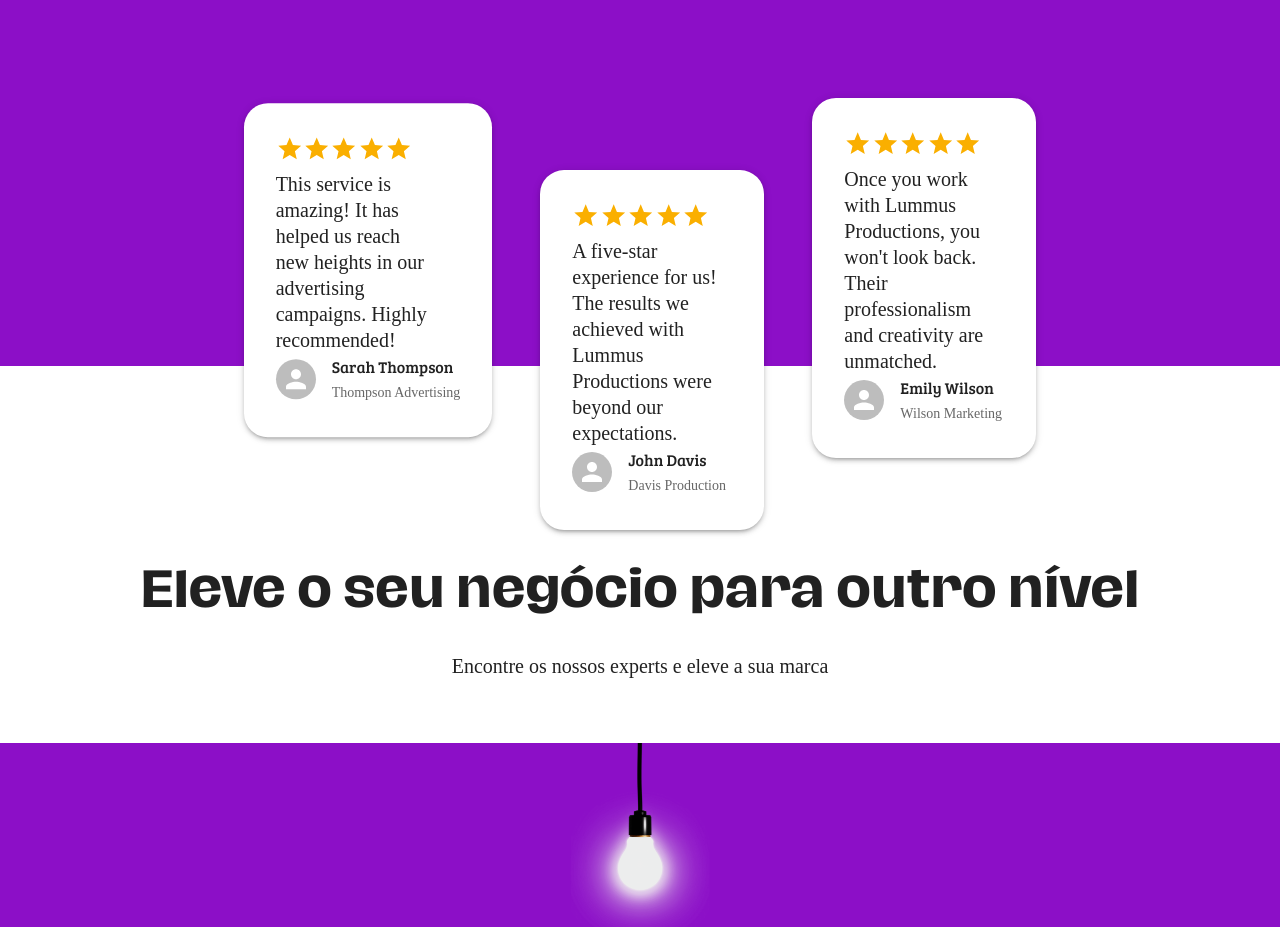
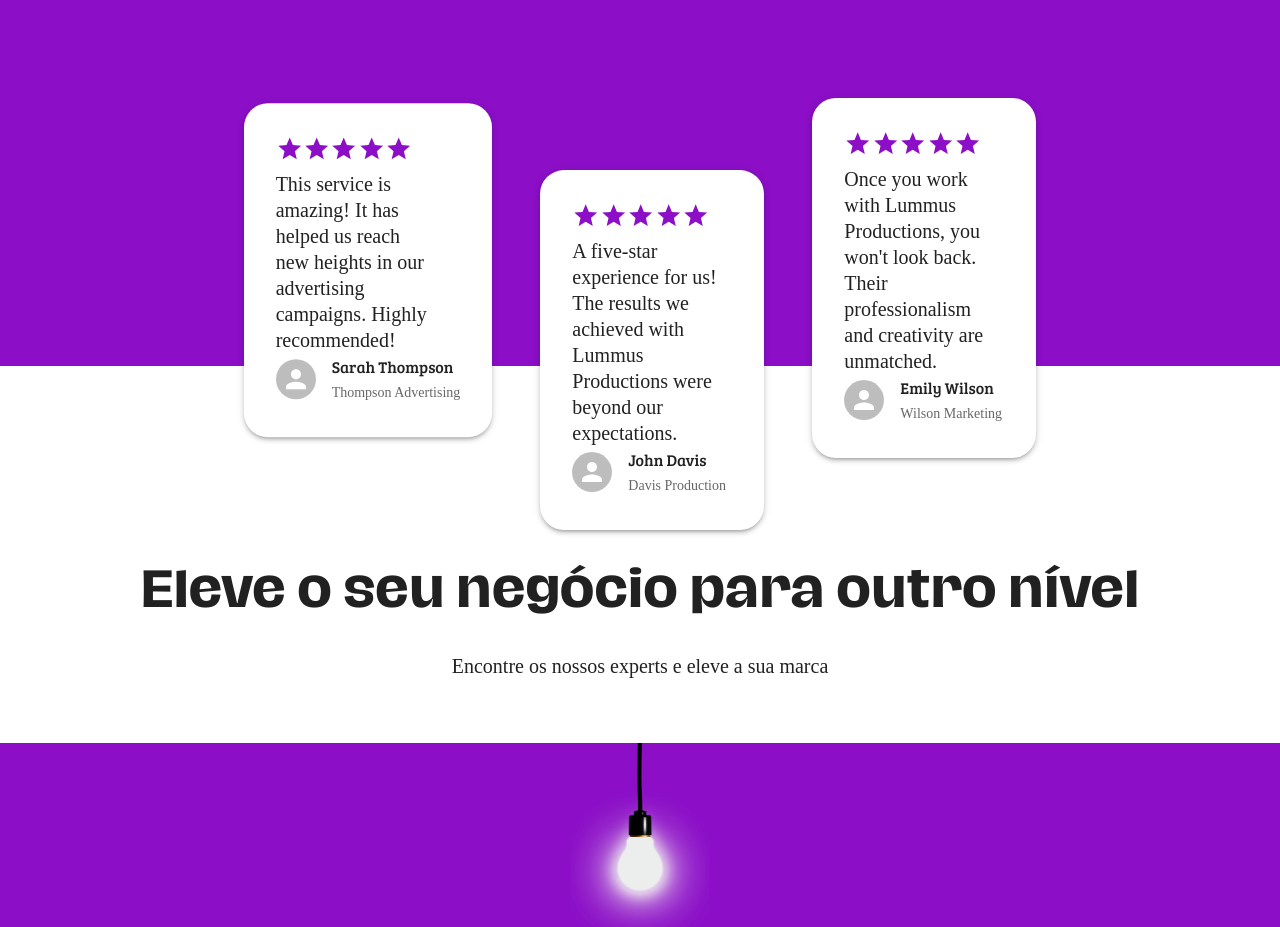
Before and after one commit to johannDeLaCruz/lummus_productions, a React (Vite) app: page / in a window 1280 px wide. Shown: the part 4320-5247 px from the top of the page. Built offline with nearby package versions, Linux system fonts and the light colour scheme.

Commit message:
fix(testimonials): :lipstick: fix rating star color

```diff
--- a/src/themes/theme.js
+++ b/src/themes/theme.js
@@ -73,6 +73,13 @@
     },
   },
   components: {
+    MuiRating: {
+      styleOverrides: {
+        root: {
+          color: "#8C0FC7",
+        },
+      },
+    },
     MuiTypography: {
       defaultProps: {
         variantMapping: {
@@ -92,7 +99,8 @@
     MuiPaper: {
       styleOverrides: {
         root: {
-          boxShadow: '0px 3px 3px -2px rgba(0, 0, 0, 0.2), 0px 3px 4px 0px rgba(0, 0, 0, 0.14), 0px 1px 8px 0px rgba(0, 0, 0, 0.12)',
+          boxShadow:
+            "0px 3px 3px -2px rgba(0, 0, 0, 0.2), 0px 3px 4px 0px rgba(0, 0, 0, 0.14), 0px 1px 8px 0px rgba(0, 0, 0, 0.12)",
         },
       },
     },
@@ -131,7 +139,7 @@
   },
   breakpoints: {
     values: {
-      xxs:0,
+      xxs: 0,
       xs: 375,
       sm: 600,
       md: 900,
```
